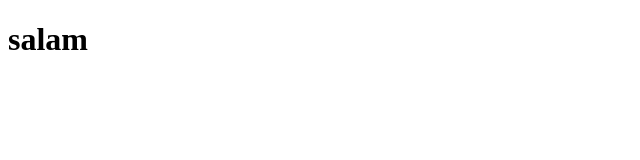
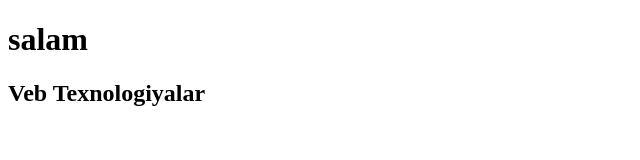
Before and after one commit to Simare100/ss, a plain HTML site: page index.html in a window 1280 px wide. Shown: the whole page, without its empty margins (0-640 px from the left). Drawn offline with Linux system fonts and the light colour scheme.

Commit message:
07.05 Isayeva

```diff
--- a/index.html
+++ b/index.html
@@ -7,5 +7,6 @@
 </head>
 <body>
     <h1>salam</h1>
+    <h2>Veb Texnologiyalar</h2>
 </body>
 </html>
```
